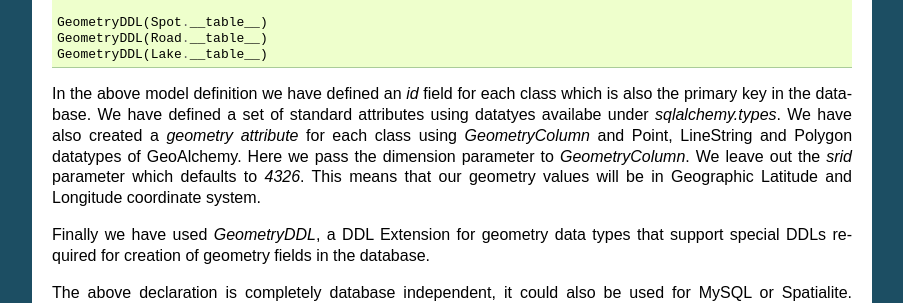
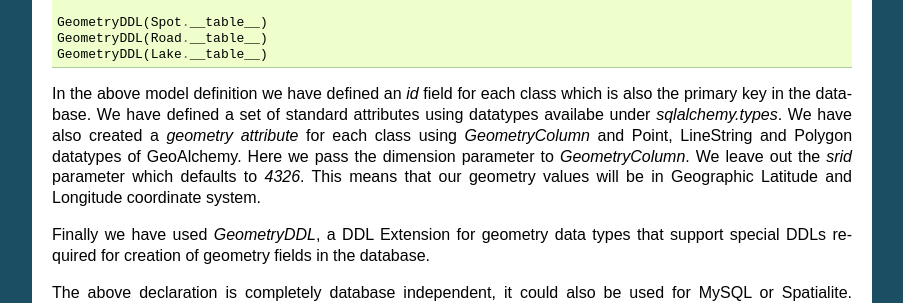
Before and after one commit to geoalchemy/geoalchemy, a Sphinx documentation site: the page built from doc/tutorial.rst, in a window 1280 px wide and 900 px high, scrolled down 1515 px. Shown: the part 175-478 px from the top of the window, without its empty margins (198-1101 px from the left). Built offline with Sphinx 7.4.7, drawn with Linux system fonts in a browser that asks for light colours.

Commit message:
fix typos in documentation, patch from Vladimir Rutsky

```diff
--- a/doc/testing.rst
+++ b/doc/testing.rst
@@ -12,7 +12,7 @@
 
 If you intend to run the tests for Spatialte, you must also have Spatialite
 extension installed. Also make you have enabled extension loading in your
-pysqlite build. Refer the `Spatialite specific notes`_ for detailes.
+pysqlite build. Refer the `Spatialite specific notes`_ for details.
 
 
 Preparation
--- a/doc/tutorial.rst
+++ b/doc/tutorial.rst
@@ -116,7 +116,7 @@
 
 In the above model definition we have defined an `id` field for each class
 which is also the primary key in the database. We have defined a set of
-standard attributes using datatyes availabe under `sqlalchemy.types`. We
+standard attributes using datatypes availabe under `sqlalchemy.types`. We
 have also created a `geometry attribute` for each class using `GeometryColumn`
 and Point, LineString and Polygon datatypes of GeoAlchemy. Here we pass the
 dimension parameter to `GeometryColumn`. We leave out the `srid` parameter which
```
